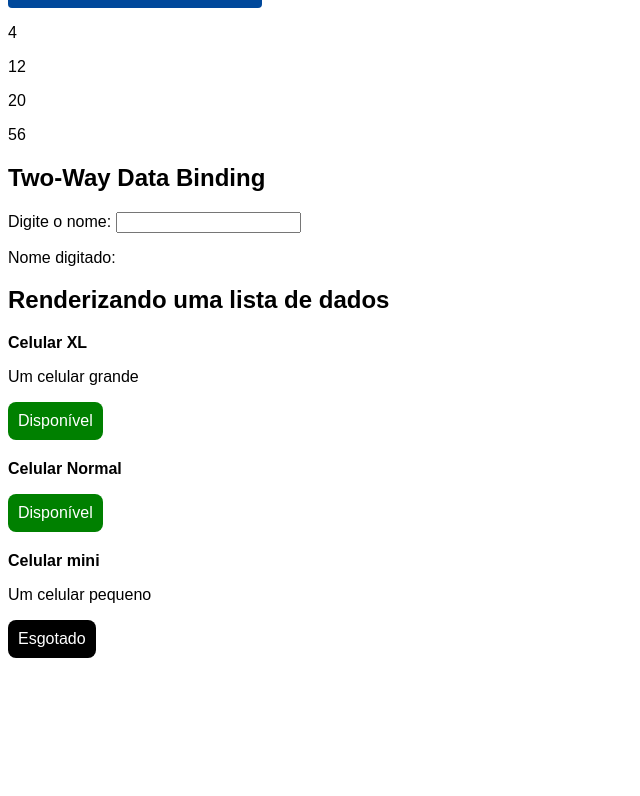
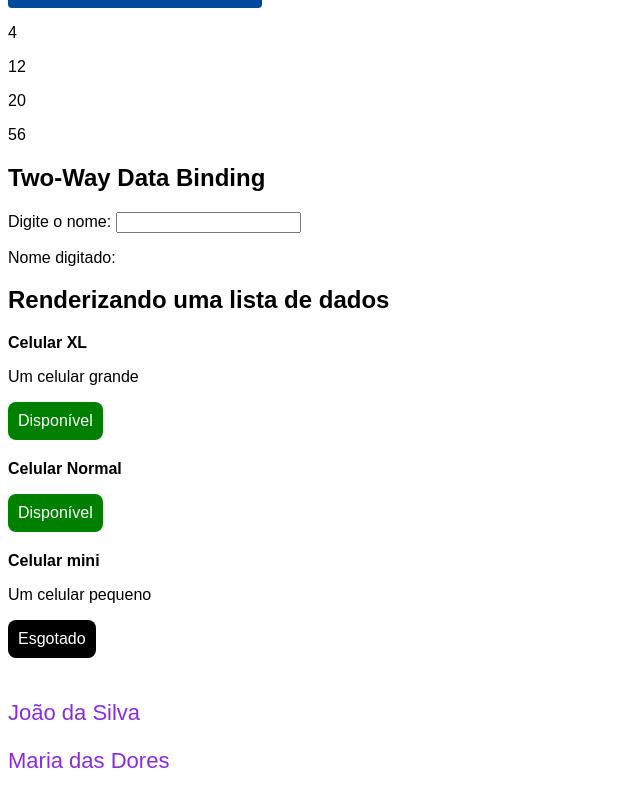
Before and after one commit to terrakaroline/Angular, an Angular app in the folder fundamentos-angular/: page / in a window 1280 px wide. Shown: the part 415-1211 px from the top of the page, without its empty margins (0-640 px from the left). Before the commit the page ends 1109 px from the top, so only its background shows below. Built offline with nearby package versions, Linux system fonts and the light colour scheme.

Commit message:
componente personalizado

```diff
--- a/fundamentos-angular/src/app/app.component.html
+++ b/fundamentos-angular/src/app/app.component.html
@@ -6,3 +6,6 @@
 
 <app-two-way-data-binding></app-two-way-data-binding>
 <app-renderizando-listas></app-renderizando-listas>
+
+<app-componente-personalizado nome="João" sobrenome="da Silva"></app-componente-personalizado>
+<app-componente-personalizado nome="Maria" sobrenome="das Dores"></app-componente-personalizado>
--- a/fundamentos-angular/src/app/app.module.ts
+++ b/fundamentos-angular/src/app/app.module.ts
@@ -10,6 +10,7 @@
 import { TwoWayDataBindingComponent } from './two-way-data-binding/two-way-data-binding.component';
 import { FormsModule } from '@angular/forms';
 import { RenderizandoListasComponent } from './renderizando-listas/renderizando-listas.component';
+import { ComponentePersonalizadoComponent } from './componente-personalizado/componente-personalizado.component';
 
 @NgModule({
   declarations: [
@@ -19,7 +20,8 @@
     MultiplicaPorPipe,
     PipeCustomizadoComponent,
     TwoWayDataBindingComponent,
-    RenderizandoListasComponent
+    RenderizandoListasComponent,
+    ComponentePersonalizadoComponent
   ],
   imports: [
     BrowserModule,
--- /dev/null
+++ b/fundamentos-angular/src/app/componente-personalizado/componente-personalizado.component.css
@@ -0,0 +1,4 @@
+p {
+    color: blueviolet;
+    font-size: 22px;
+}
--- /dev/null
+++ b/fundamentos-angular/src/app/componente-personalizado/componente-personalizado.component.html
@@ -0,0 +1 @@
+<p> {{ nome }} {{ sobrenome }} </p>
```
Also changed, not shown: fundamentos-angular/src/app/componente-personalizado/componente-personalizado.component.ts (added, +11 -0 lines), 1 other file (tests, documents, lock files or other folders).
